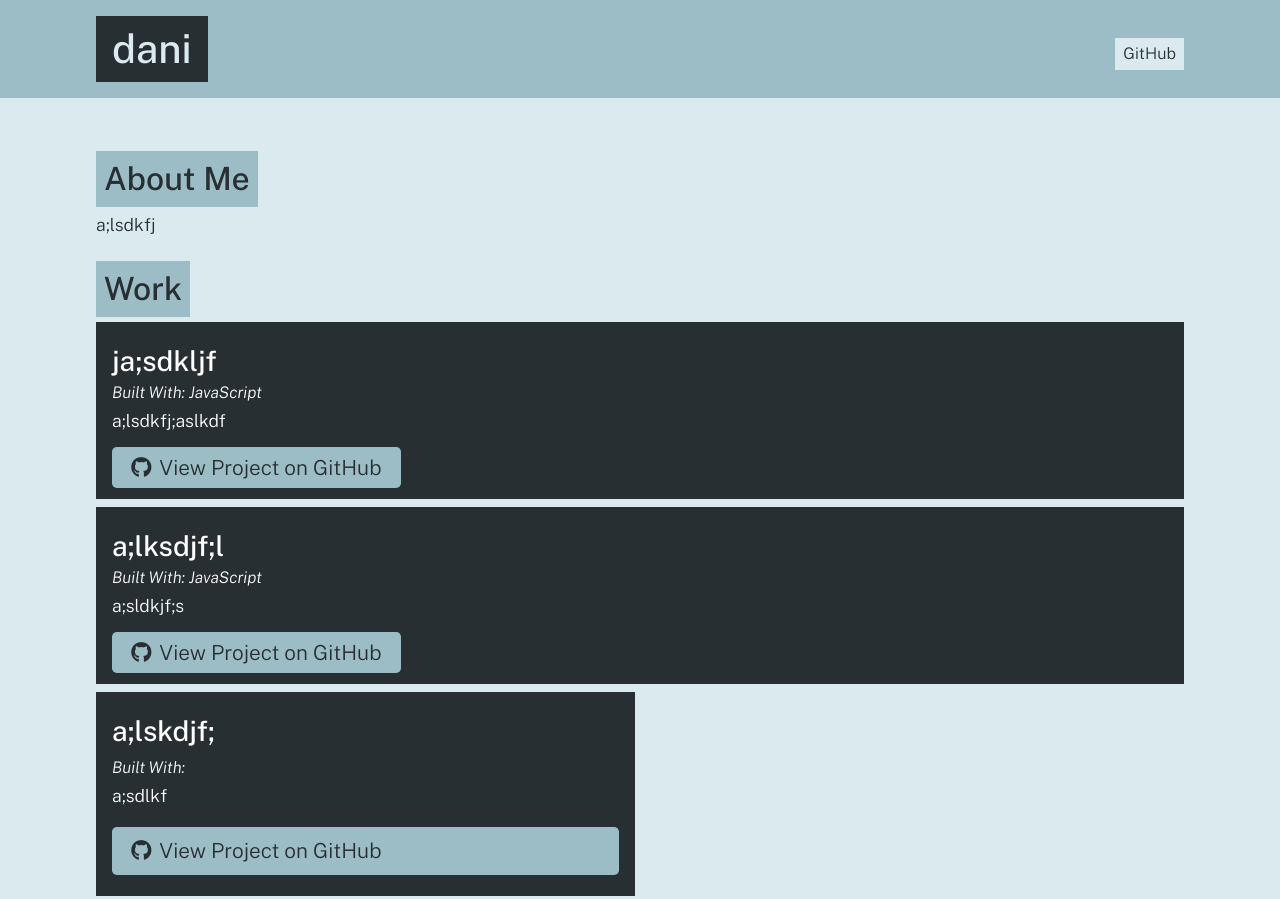
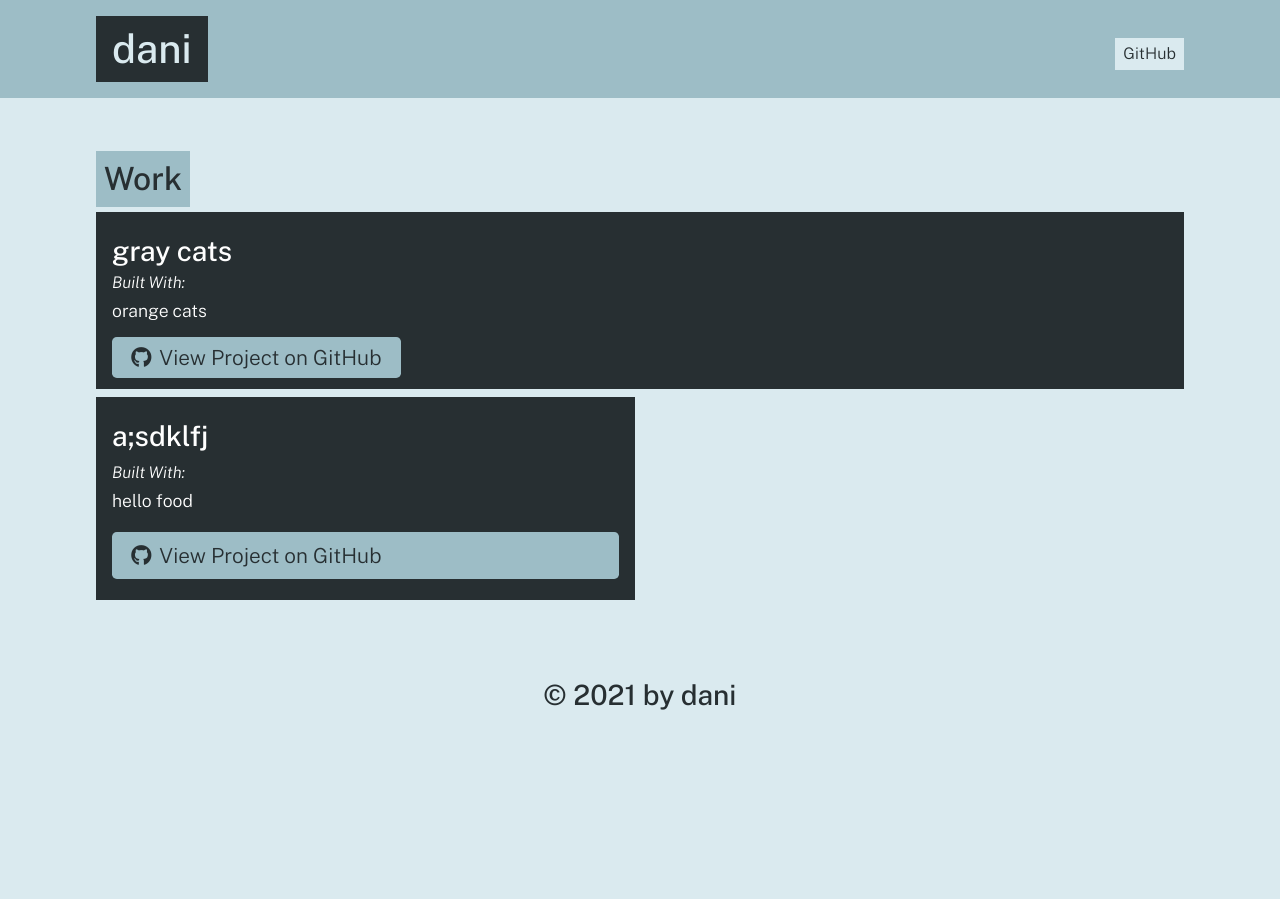
Before and after one commit to daniwhitlock/portfolio-generator, a website: page dist/index.html in a window 1280 px wide. Shown: the top 899 px of the page. After the commit the page ends 800 px from the top, so only its background shows below. Drawn offline with nearby package versions, Linux system fonts and the light colour scheme.

Commit message:
any last minutes changes before merging to main

```diff
--- a/dist/index.html
+++ b/dist/index.html
@@ -16,16 +16,11 @@
       <div class="container flex-row justify-space-between align-center py-3">
         <h1 class="page-title text-secondary bg-dark py-2 px-3">dani</h1>
         <nav class="flex-row">
-          <a class="ml-2 my-1 px-2 py-1 bg-secondary text-dark" href="https://github.com/daniwhitlock">GitHub</a>
+          <a class="ml-2 my-1 px-2 py-1 bg-secondary text-dark" href="https://github.com/whitlcok">GitHub</a>
         </nav>
       </div>
     </header>
     <main class="container my-5">
-
-      <section class="my-3" id="about">
-        <h2 class="text-dark bg-primary p-2 display-inline-block">About Me</h2>
-        <p>a;lsdkfj</p>
-      </section>
 
 
     <section class="my-3" id="portfolio">
@@ -33,35 +28,25 @@
       <div class="flex-row justify-space-between">
 
           <div class="col-12 mb-2 bg-dark text-light p-3">
-            <h3 class="portfolio-item-title text-light">ja;sdkljf</h3>
+            <h3 class="portfolio-item-title text-light">gray cats</h3>
             <h5 class="portfolio-languages">
               Built With:
-              JavaScript
+
             </h5>
-            <p>a;lsdkfj;aslkdf</p>
-            <a href="a;klsdjf" class="btn"><i class="fab fa-github mr-2"></i>View Project on GitHub</a>
-          </div>
-
-          <div class="col-12 mb-2 bg-dark text-light p-3">
-            <h3 class="portfolio-item-title text-light">a;lksdjf;l</h3>
-            <h5 class="portfolio-languages">
-              Built With:
-              JavaScript
-            </h5>
-            <p>a;sldkjf;s</p>
-            <a href="a;lskdjf" class="btn"><i class="fab fa-github mr-2"></i>View Project on GitHub</a>
+            <p>orange cats</p>
+            <a href="cats ll aroun" class="btn"><i class="fab fa-github mr-2"></i>View Project on GitHub</a>
           </div>
 
 
 
           <div class="col-12 col-md-6 mb-2 bg-dark text-light p-3 flex-column">
-            <h3 class="portfolio-item-title text-light">a;lskdjf;</h3>
+            <h3 class="portfolio-item-title text-light">a;sdklfj</h3>
             <h5 class="portfolio-languages">
               Built With:
 
             </h5>
-            <p>a;sdlkf</p>
-            <a href="aksdljf" class="btn mt-auto"><i class="fab fa-github mr-2"></i>View Project on GitHub</a>
+            <p>hello food</p>
+            <a href="food is good" class="btn mt-auto"><i class="fab fa-github mr-2"></i>View Project on GitHub</a>
           </div>
 
       </div>
```
